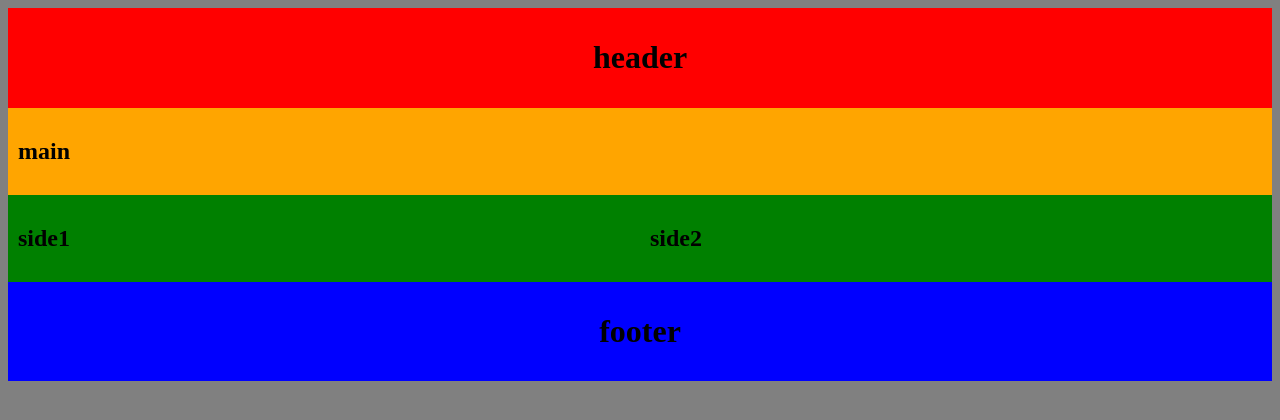
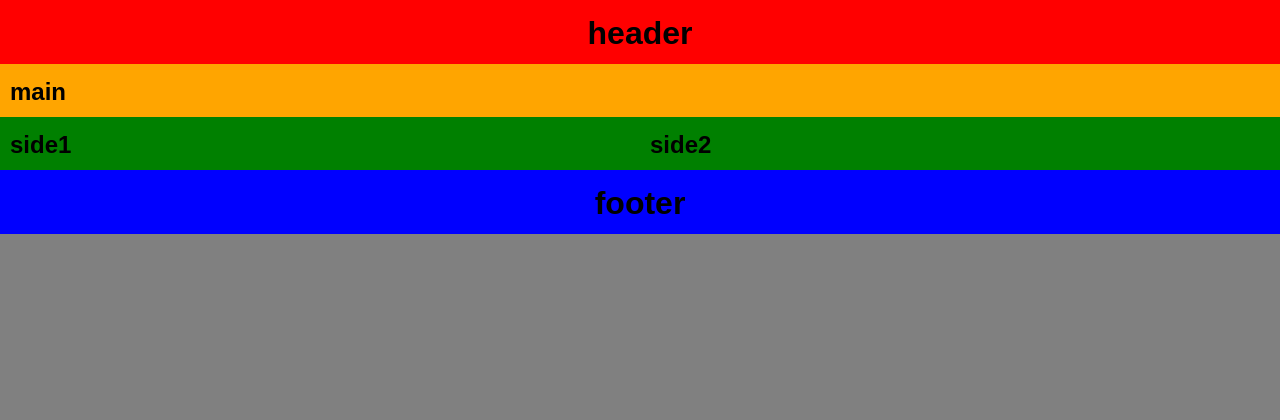
Before and after one commit to kougei-semura/2016web1-10, a plain HTML site: page index.html in a window 1280 px wide. Drawn offline with Linux system fonts and the light colour scheme.

Commit message:
Update default.css

```diff
--- a/css/default.css
+++ b/css/default.css
@@ -1,5 +1,5 @@
 @charset "utf-8"
-
+@import url(http://fonts.googleapis.com/earlyaccess/notosansinscriptionalparthian.css);
 
 * {
   margin: 0;
@@ -8,6 +8,7 @@
 
 body{
   background-color: gray;
+  font-family: 'Noto Sans Inscriptional Parthian', sans-serif;
 }
 
 header{
```
